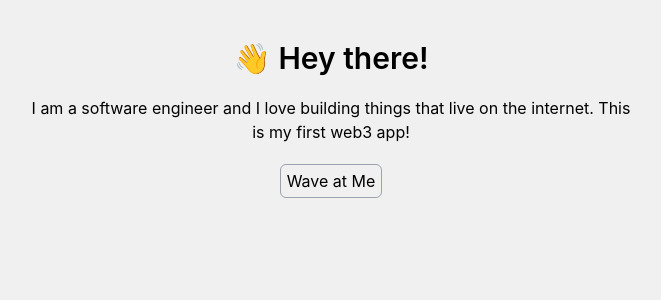
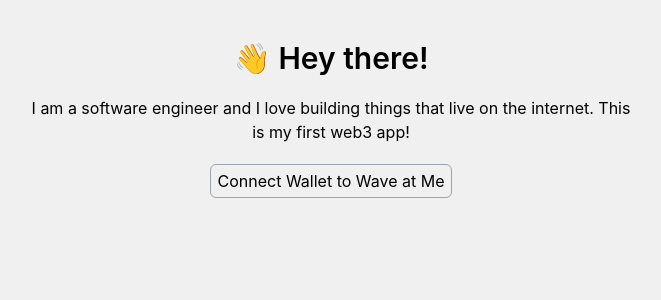
Before and after one commit to vguleria1108/wave-app-frontend, a React (Create React App) app: page / in a window 1280 px wide. Shown: the top 300 px of the page, without its empty margins (309-970 px from the left). Built offline with nearby package versions, Linux system fonts and the light colour scheme.

Commit message:
Connect metamask functionality

```diff
--- a/src/App.js
+++ b/src/App.js
@@ -3,8 +3,10 @@ import { ethers } from "ethers";
 
 function App() {
   const wave = () => {};
+  const [currentAccount, setCurrentAccount] = React.useState("");
 
-  const checkIfWalletIsConnected = () => {
+  const checkIfWalletIsConnected = async () => {
+    try {
       /*
        * First make sure we have access to window.ethereum
        */
@@ -14,6 +16,38 @@ function App() {
         alert("Please install metamask!");
       } else {
         console.log("We have the ethereum object", ethereum);
+        /*
+         * Check if we're authorized to access the user's wallet
+         */
+        const accounts = await ethereum.request({ method: "eth_accounts" });
+        if (accounts.length !== 0) {
+          const account = accounts[0];
+          console.log("Found an authorized account:", account);
+          setCurrentAccount(account);
+        } else {
+          console.log("No authorized account found");
+        }
+      }
+    } catch (error) {
+      console.log(error);
+    }
+  };
+
+  const connectWallet = async () => {
+    try {
+      const { ethereum } = window;
+
+      if (!ethereum) {
+        alert("Please install metamask!");
+        return;
+      }
+      const accounts = await ethereum.request({
+        method: "eth_requestAccounts",
+      });
+      console.log("Connected", accounts[0]);
+      setCurrentAccount(accounts[0]);
+    } catch (error) {
+      console.log(error);
     }
   };
 
@@ -28,12 +62,21 @@ function App() {
         I am a software engineer and I love building things that live on the
         internet. This is my first web3 app!
       </div>
+      {!currentAccount ? (
+        <button
+          className="px-[6px] py-[4px] border rounded-md border-gray-400"
+          onClick={connectWallet}
+        >
+          Connect Wallet to Wave at Me
+        </button>
+      ) : (
         <button
           className="px-[6px] py-[4px] border rounded-md border-gray-400"
           onClick={wave}
         >
           Wave at Me
         </button>
+      )}
     </div>
   );
 }
```
Lines whose indentation alone changed are shown as unchanged.
